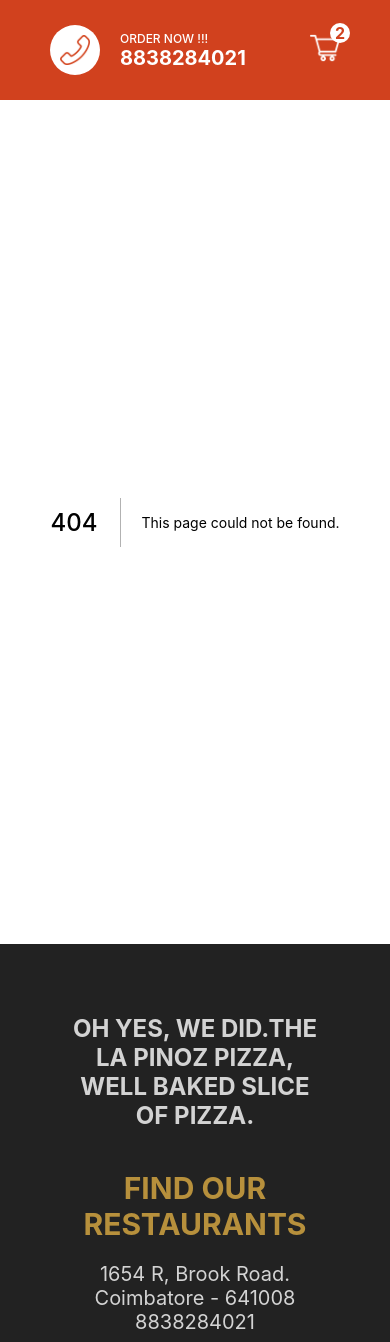
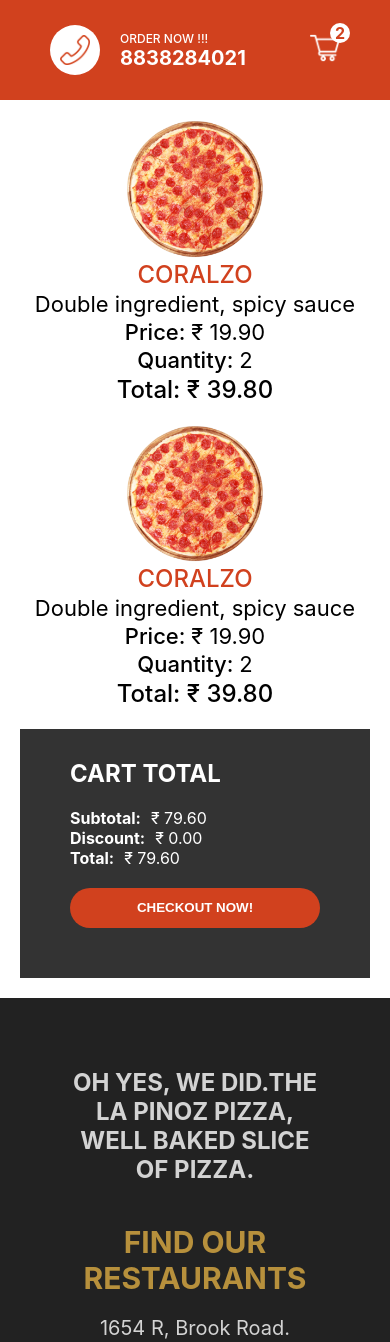
Before and after one commit to zulfi984/NextJs_Work_Station, a Next.js app in the folder restaurant/: page /cart in a window 390 px wide. Before the commit this address had no page. Shown: the top 1342 px of the page. Built offline with nearby package versions, Linux system fonts and the light colour scheme.

Commit message:
created cart page for checkout na listing

```diff
--- /dev/null
+++ b/restaurant/pages/cart.js
@@ -0,0 +1,98 @@
+import Image from "next/image";
+import styles from "../styles/Cart.module.css";
+
+import React from "react";
+
+const cart = () => {
+  return (
+    <div className={styles.container}>
+      <div className={styles.left}>
+        <table className={styles.table}>
+          <tr className={styles.trTitle}>
+            <th>Product</th>
+            <th>Name</th>
+            <th>Extras</th>
+            <th>Price</th>
+            <th>Quantity</th>
+            <th>Total</th>
+          </tr>
+          <tr className={styles.tr}>
+            <td>
+              <div className={styles.imgContainer}>
+                <Image
+                  src="/img/pizza.png"
+                  layout="fill"
+                  objectFit="cover"
+                  alt=""
+                />
+              </div>
+            </td>
+            <td>
+              <span className={styles.name}>CORALZO</span>
+            </td>
+            <td>
+              <span className={styles.extras}>
+                Double ingredient, spicy sauce
+              </span>
+            </td>
+            <td>
+              <span className={styles.price}>₹ 19.90</span>
+            </td>
+            <td>
+              <span className={styles.quantity}>2</span>
+            </td>
+            <td>
+              <span className={styles.total}>₹ 39.80</span>
+            </td>
+          </tr>
+          <tr className={styles.tr}>
+            <td>
+              <div className={styles.imgContainer}>
+                <Image
+                  src="/img/pizza.png"
+                  layout="fill"
+                  objectFit="cover"
+                  alt=""
+                />
+              </div>
+            </td>
+            <td>
+              <span className={styles.name}>CORALZO</span>
+            </td>
+            <td>
+              <span className={styles.extras}>
+                Double ingredient, spicy sauce
+              </span>
+            </td>
+            <td>
+              <span className={styles.price}>₹ 19.90</span>
+            </td>
+            <td>
+              <span className={styles.quantity}>2</span>
+            </td>
+            <td>
+              <span className={styles.total}>₹ 39.80</span>
+            </td>
+          </tr>
+        </table>
+      </div>
+      <div className={styles.right}>
+        <div className={styles.wrapper}>
+          <h2 className={styles.title}>CART TOTAL</h2>
+          <div className={styles.totalText}>
+            <b className={styles.totalTextTitle}>Subtotal:</b>₹ 79.60
+          </div>
+          <div className={styles.totalText}>
+            <b className={styles.totalTextTitle}>Discount:</b>₹ 0.00
+          </div>
+          <div className={styles.totalText}>
+            <b className={styles.totalTextTitle}>Total:</b>₹ 79.60
+          </div>
+          <button className={styles.button}>CHECKOUT NOW!</button>
+        </div>
+      </div>
+    </div>
+  );
+};
+
+export default cart;
--- /dev/null
+++ b/restaurant/styles/Cart.module.css
@@ -0,0 +1,120 @@
+.container {
+  padding: 50px;
+  display: flex;
+}
+
+.left {
+  flex: 2;
+}
+
+.right {
+  flex: 1;
+}
+
+.imgContainer {
+  width: 100px;
+  height: 100px;
+  position: relative;
+}
+
+.table {
+  width: 100%;
+  border-spacing: 20px;
+}
+
+.name {
+  font-weight: 500;
+  color: #d1411e;
+  font-size: 18px;
+}
+
+.total {
+  font-weight: 500;
+  font-size: 18px;
+}
+
+.wrapper {
+  width: 90%;
+  max-height: 300px;
+  background-color: #333;
+  padding: 50px;
+  padding-top: 10px;
+  display: flex;
+  flex-direction: column;
+  justify-content: space-between;
+  color: white;
+}
+
+.totalTextTitle {
+  margin-right: 10px;
+}
+
+.button {
+  height: 40px;
+  background-color: #d1411e;
+  color: white;
+  font-weight: bold;
+  cursor: pointer;
+  margin-top: 20px;
+  border-radius: 50px;
+  border: none;
+}
+
+@media screen and (max-width: 480px) {
+  .container {
+    flex-direction: column;
+    padding: 20px;
+  }
+
+  .table {
+    display: flex;
+    flex-direction: column;
+    align-items: center;
+    justify-content: center;
+  }
+
+  .trTitle {
+    display: none;
+  }
+
+  .tr {
+    display: flex;
+    flex-direction: column;
+    align-items: center;
+    justify-content: center;
+    margin-bottom: 20px;
+  }
+
+  .imgContainer {
+    width: 35vw;
+    height: 35vw;
+  }
+
+  .name,
+  .total {
+    font-size: 24px;
+  }
+
+  .extras,
+  .price,
+  .quantity {
+    font-size: 22px;
+  }
+
+  .price::before {
+    content: "Price: ";
+    font-weight: 500;
+  }
+  .quantity::before {
+    content: "Quantity: ";
+    font-weight: 500;
+  }
+  .total::before {
+    content: "Total: ";
+    font-weight: 500;
+  }
+
+  .wrapper {
+    width: 100%;
+  }
+}
```
